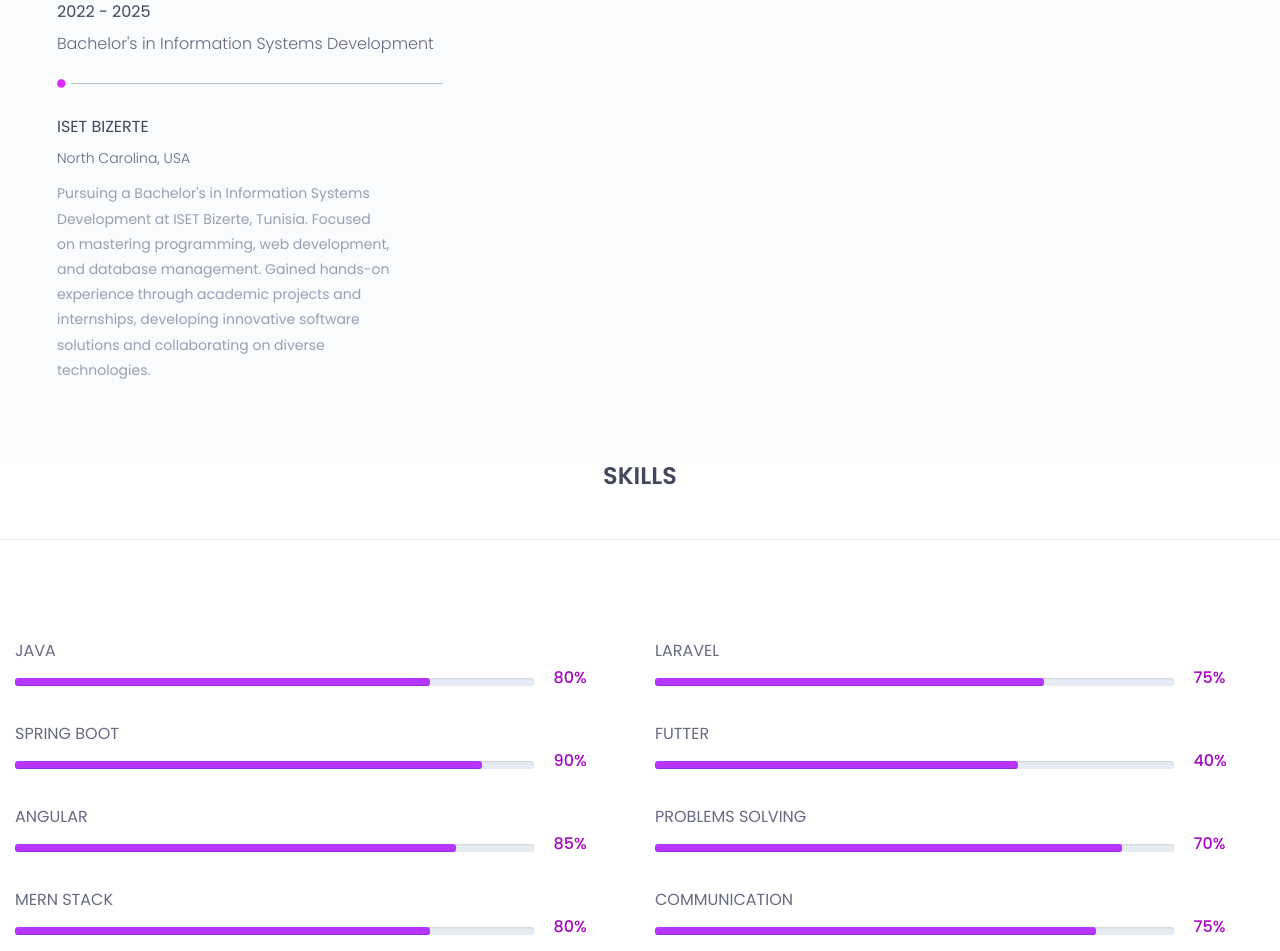
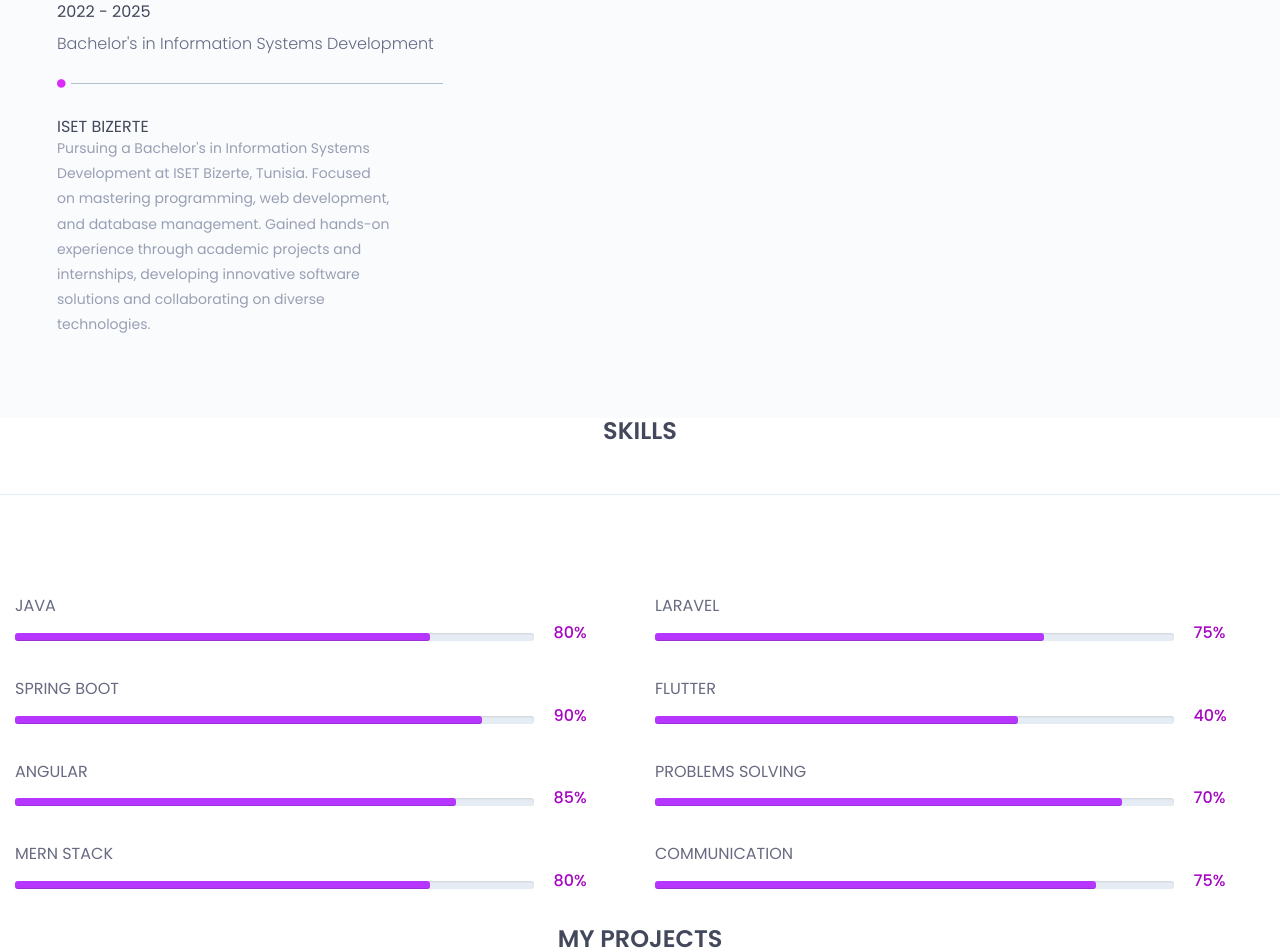
Before and after one commit to Mahakrimi2/MyProtfolio, a plain HTML site: page index.html in a window 1280 px wide. Shown: the part 2153-3104 px from the top of the page. Drawn offline with nearby package versions, Linux system fonts and the light colour scheme.

Commit message:
my_portfolio

```diff
--- a/index.html
+++ b/index.html
@@ -214,7 +214,7 @@
 										<h4 class="title">
 											ISET Bizerte
 										</h4>
-										<h5>north carolina, USA</h5>
+
 										<p class="description">
 											Pursuing a Bachelor's in Information Systems Development at ISET Bizerte, Tunisia. Focused on mastering programming,
 											web development, and database management. Gained hands-on experience through academic projects and internships,
@@ -346,7 +346,7 @@
 					</div>
 				</div><!-- /.barWrapper -->
 				<div class="barWrapper">
-					<span class="progressText">Futter</span>
+					<span class="progressText">Flutter</span>
 					<div class="single-progress-txt">
 						<div class="progress ">
 							<div class="progress-bar" role="progressbar" aria-valuenow="70" aria-valuemin="10"
```
